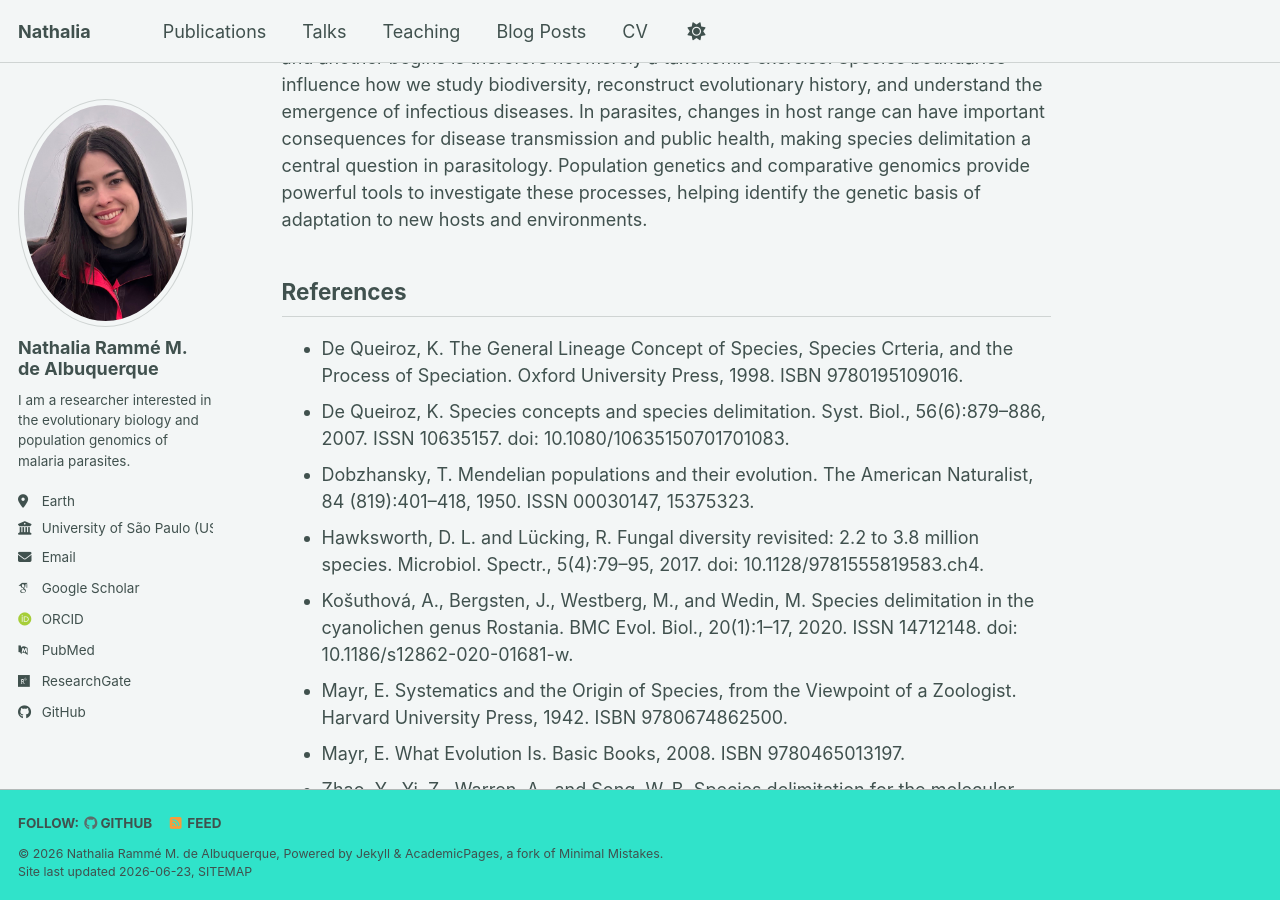
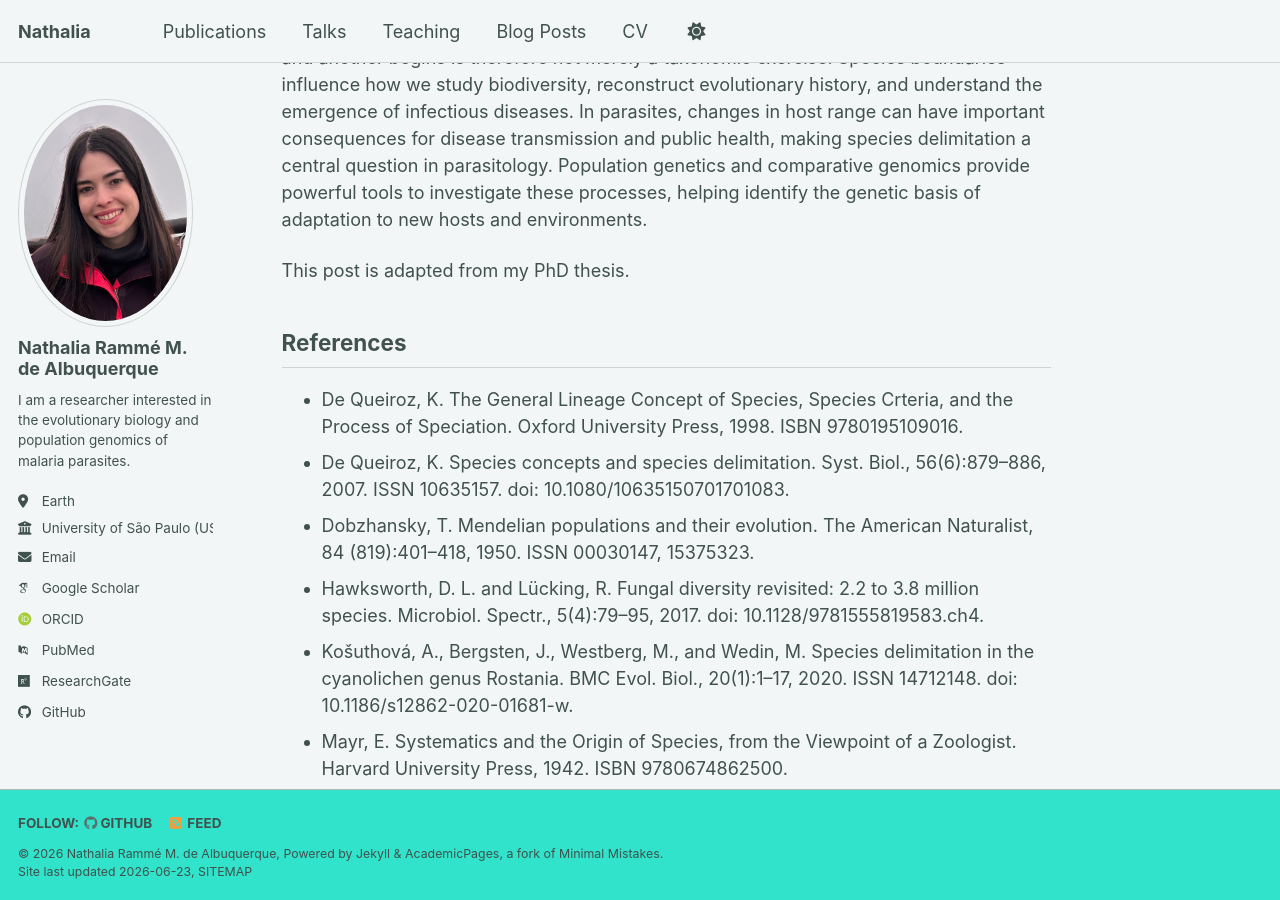
Before and after one commit to nramme/nramme.github.io, a Jekyll site: the page built from _posts/2026-06-23-blog-post-1.md, in a window 1280 px wide and 900 px high, scrolled down 1231 px. Built offline with Jekyll 4.4.1, drawn with Linux system fonts in a browser that asks for light colours; some web fonts are replaced; a script bundle is joined from its source files by our own code; library files that are not in the unit come from our copies; some of the changed text lies outside the part shown.

Commit message:
Update 2026-06-23-blog-post-1.md

```diff
--- a/_posts/2026-06-23-blog-post-1.md
+++ b/_posts/2026-06-23-blog-post-1.md
@@ -20,6 +20,8 @@ Why is genetic difference alone not sufficient for species distinction? For inst
 
 A correct species identification and classification is the first step for studying biodiversity, including how many species exist, where they are distributed, and how they evolve, specialize, change hosts, and occupy new niches. Understanding where one species ends and another begins is therefore not merely a taxonomic exercise. Species boundaries influence how we study biodiversity, reconstruct evolutionary history, and understand the emergence of infectious diseases. In parasites, changes in host range can have important consequences for disease transmission and public health, making species delimitation a central question in parasitology. Population genetics and comparative genomics provide powerful tools to investigate these processes, helping identify the genetic basis of adaptation to new hosts and environments.
 
+This post is adapted from my PhD thesis.
+
 References
 ---------
 * De Queiroz, K. The General Lineage Concept of Species, Species Crteria, and the Process of Speciation. Oxford University Press, 1998. ISBN 9780195109016.
```
